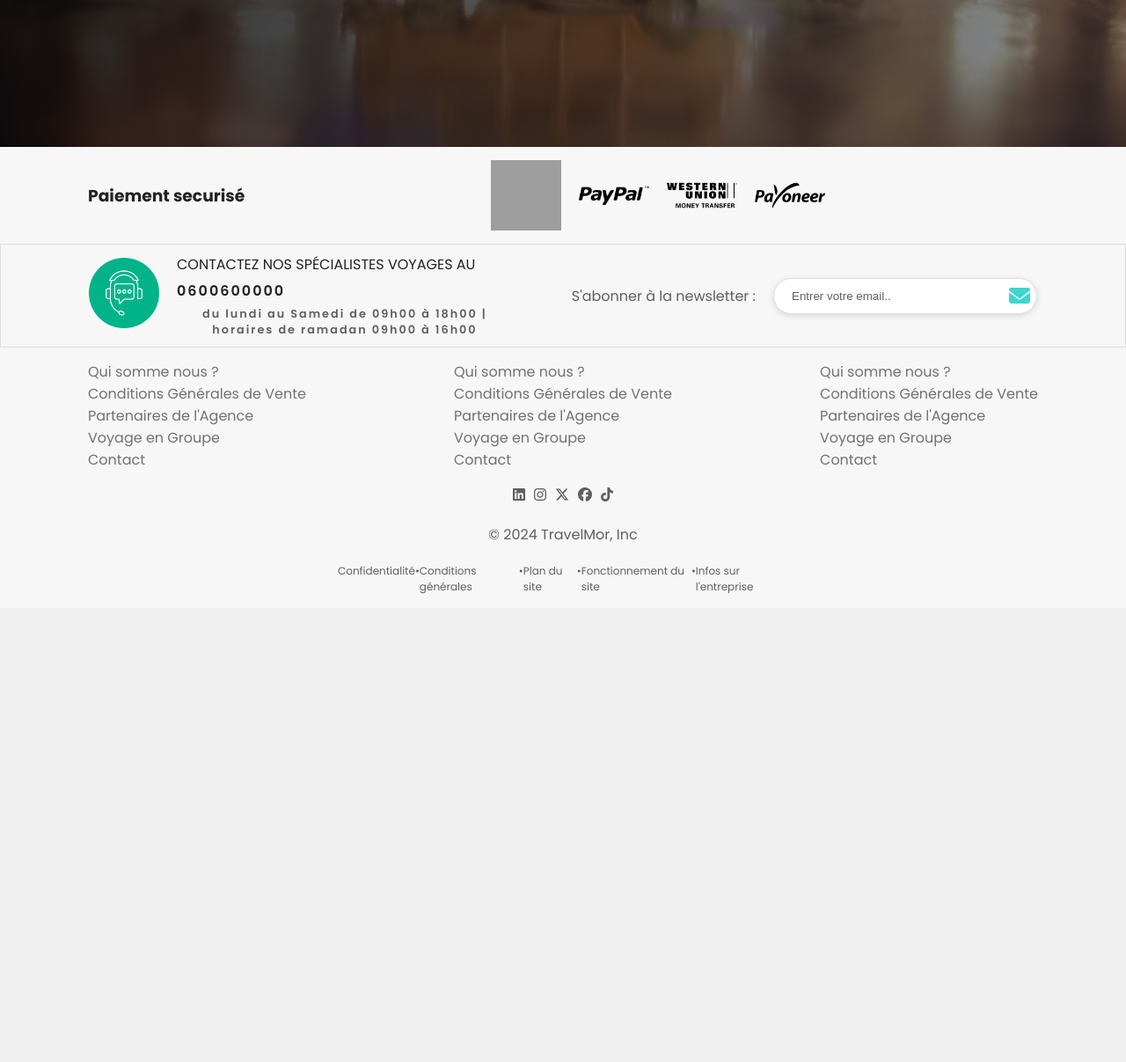
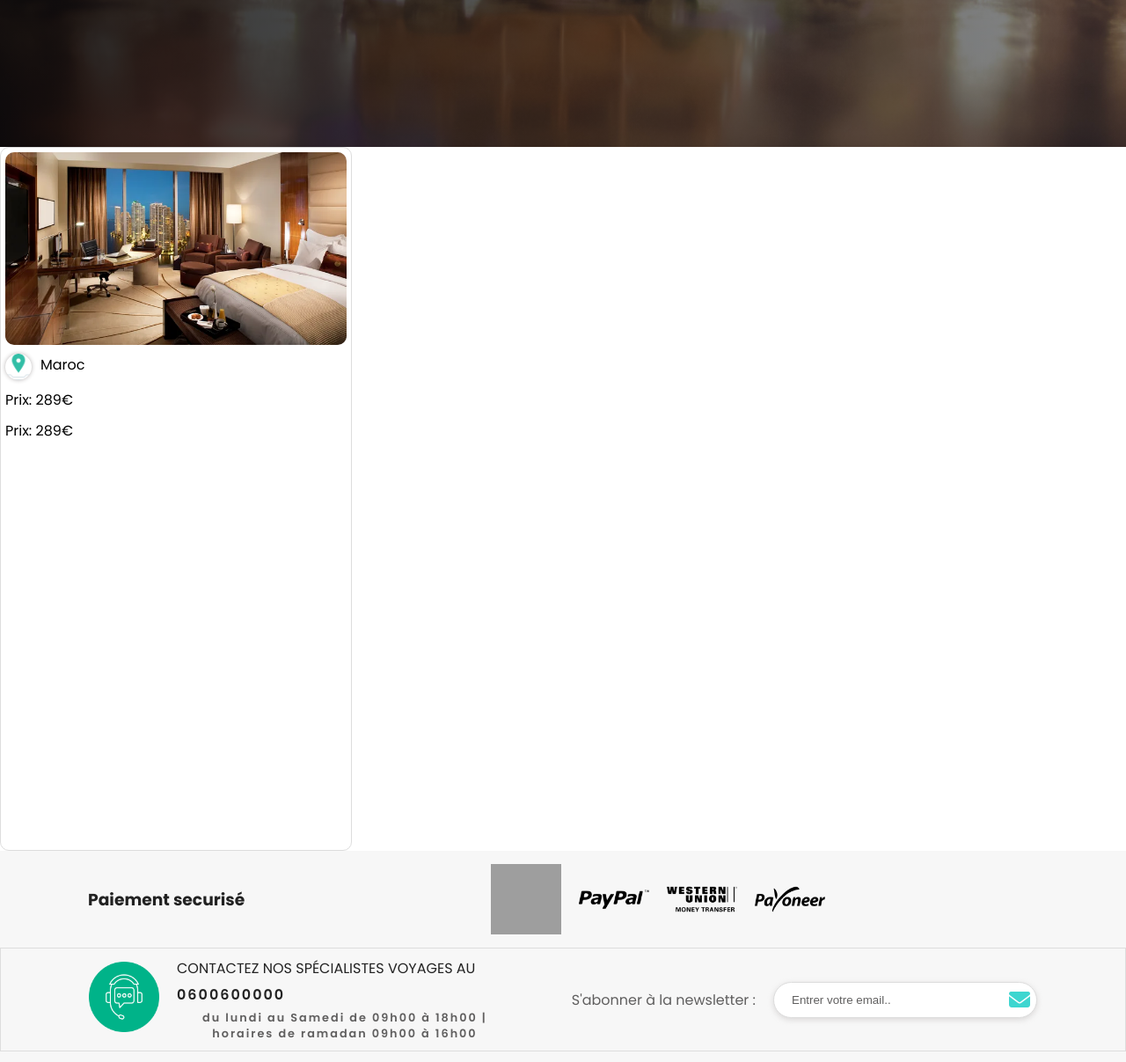
Before and after one commit to elza02/TravelMor, a Django app: page / in a window 1280 px wide. Shown: the part 633-1840 px from the top of the page at 88% size. Before the commit the page ends 1308 px from the top, so only its background shows below. Run offline with Django 5.2, Linux system fonts and the light colour scheme; some web fonts are replaced; grey boxes are pictures that could not be loaded.

Commit message:
just adding and deleting some files

```diff
--- a/app/templates/home.html
+++ b/app/templates/home.html
@@ -7,7 +7,7 @@
     </section>
     <section class="last">
     </section>
-    {% comment %} <div class="mini-card-voyage">
+    <div class="mini-card-voyage">
         <div class="image">
             <img src="{% static 'assets/hotel.png' %}" alt="image-hotel">
             <span class="not-liked"></span>
@@ -17,5 +17,5 @@
             <span class="price">Prix: <span>289&euro;</span></span>
             <span class="rating">Prix: <span>289&euro;</span></span>
         </div>
-    </div> {% endcomment %}
+    </div>
 {% endblock %}
```
Also changed, not shown: app/migrations/0001_initial.py (deleted), app/migrations/__init__.py (deleted).
